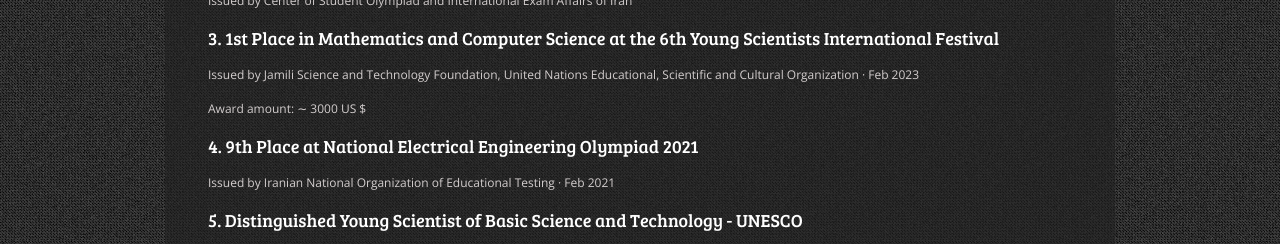
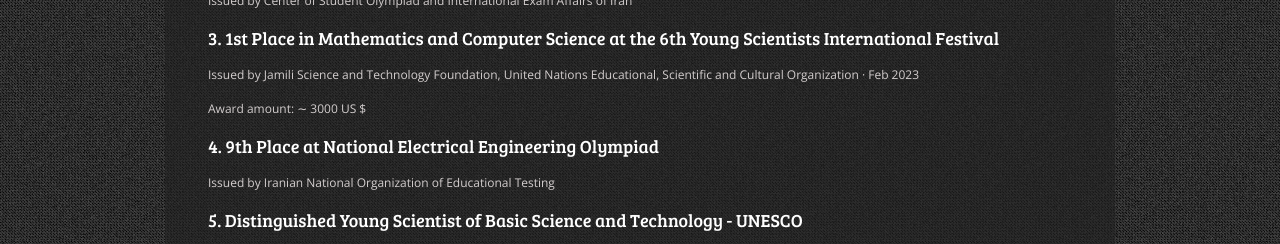
Before and after one commit to mhbadiei/personal-website, a plain HTML site: page index.htm in a window 1280 px wide. Shown: the part 3760-4004 px from the top of the page. Drawn offline with nearby package versions, Linux system fonts and the light colour scheme.

Commit message:
Update index.htm

```diff
--- a/index.htm
+++ b/index.htm
@@ -135,8 +135,8 @@
             </div>
 
             <div class="col col-mid">
-            <h2>4. 9th Place at National Electrical Engineering Olympiad 2021</h2>
-            <p>Issued by Iranian National Organization of Educational Testing · Feb 2021</p>
+            <h2>4. 9th Place at National Electrical Engineering Olympiad</h2>
+            <p>Issued by Iranian National Organization of Educational Testing</p>
             </div>
 
 	    <div class="col col-mid">
```
